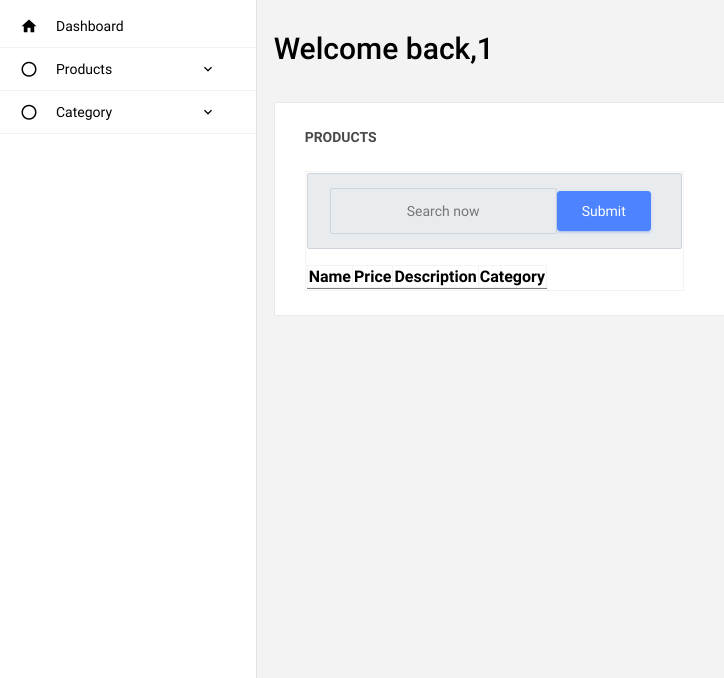
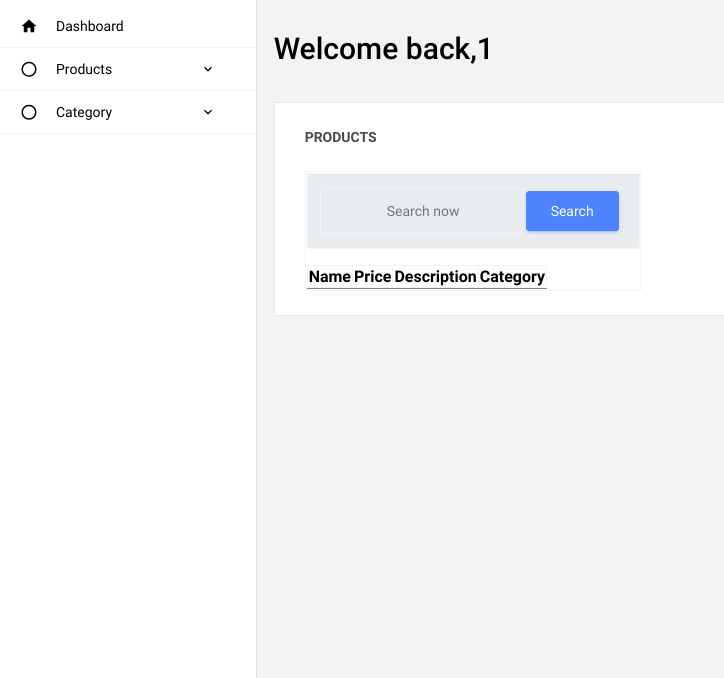
Before and after one commit to zygarde1023/apiwebzbc, a PHP site: page /?username=1 in a window 1280 px wide. Shown: the part 60-738 px from the top of the page, without its empty margins (0-724 px from the left). Run offline with PHP 8.4, Linux system fonts and the light colour scheme; data that the repository does not hold is empty.

Commit message:
Update list.php

```diff
--- a/products/list.php
+++ b/products/list.php
@@ -14,11 +14,11 @@
   require_once 'template.php';
   ?>
 
-  <form method = "post">
-					<span class="input-group-text" id="search">
-					<input type="text" id="search" name = "keyword" class="input-group-text" placeholder="Search now"  >
-					<input type = "submit" class="btn btn-primary mr-2">
-					</span>
+ 	 <form method = "post" class = "input-group-prepend">
+		<span class="input-group-text" id="search">
+		<input type="text" id="search" name = "keyword" class="input-group-text" placeholder="Search now"  >
+		<input type = "submit" class="btn btn-primary mr-2" value = "Search">
+		</span>
 	</form>
   <table border = "1">
    <thead>
```
